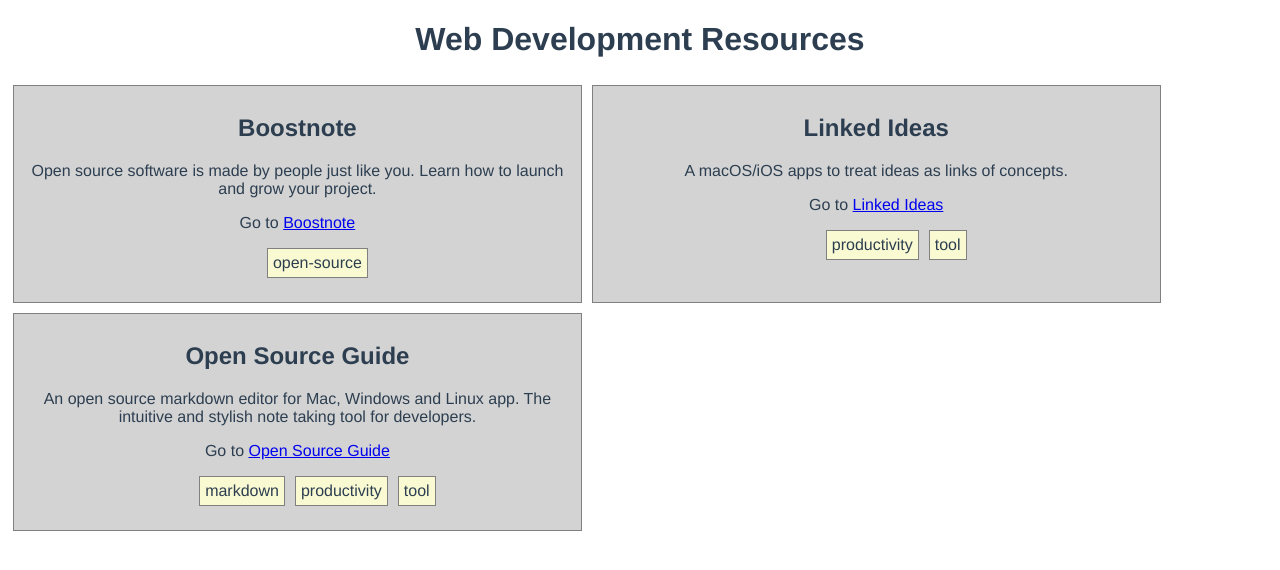
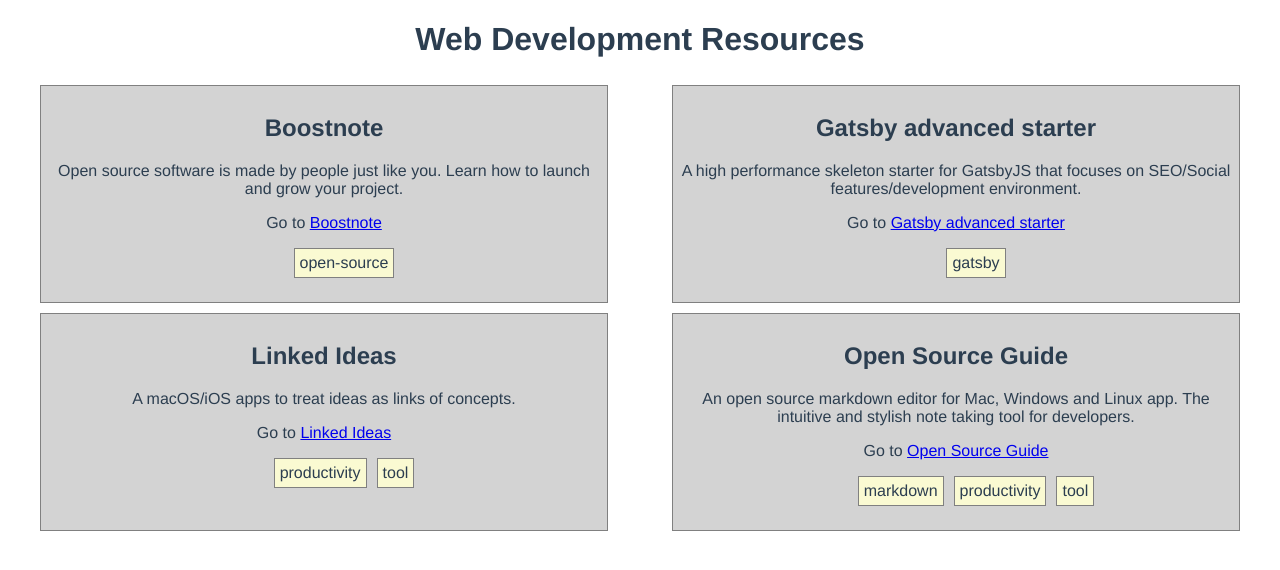
Before and after one commit to KJLarson/WebDevResources-Vue, a Vue app: page / in a window 1280 px wide. Shown: the top 570 px of the page. Built offline with nearby package versions, Linux system fonts and the light colour scheme.

Commit message:
delete Vue favicon, add computed property to alphabetize sites by name

```diff
--- a/public/index.html
+++ b/public/index.html
@@ -4,8 +4,7 @@
     <meta charset="utf-8">
     <meta http-equiv="X-UA-Compatible" content="IE=edge">
     <meta name="viewport" content="width=device-width,initial-scale=1.0">
-    <link rel="icon" href="<%= BASE_URL %>favicon.ico">
-    <title>codesandbox</title>
+    <title>Web Development Resources</title>
   </head>
   <body>
     <noscript>
--- a/src/components/resources.vue
+++ b/src/components/resources.vue
@@ -2,7 +2,7 @@
 
 <template>
   <div id="container">
-    <div class="card" v-for="site in websites" v-bind:key="site.id">
+    <div class="card" v-for="(site, index) in alphaWebsites" :key="index">
       <div class="card-body">
         <h2 class="card-title">{{ site.name }}</h2>
         <p>{{ site.description }}</p>
@@ -11,7 +11,7 @@
           <a v-bind:href="site.url">{{ site.name }}</a>
         </p>
         <ul class="tags">
-          <li v-for="tag in site.tags">{{ tag.name }}</li>
+          <li v-for="(tag, index) in site.tags" :key="index">{{ tag.name }}</li>
         </ul>
       </div>
     </div>
@@ -29,7 +29,6 @@
     return {
       websites: [
         {
-          id: 1,
           name: "Boostnote",
           url: "https://boostnote.io/",
           description:
@@ -37,14 +36,12 @@
           tags: [{ name: "open-source" }]
         },
         {
-          id: 2,
           name: "Linked Ideas",
           url: "http://fespinoza.github.io/LinkedIdeas/",
           description: "A macOS/iOS apps to treat ideas as links of concepts.",
           tags: [{ name: "productivity" }, { name: "tool" }]
         },
         {
-          id: 3,
           name: "Open Source Guide",
           url: "https://opensource.guide/",
           description:
@@ -54,9 +51,33 @@
             { name: "productivity" },
             { name: "tool" }
           ]
+        },
+        {
+          name: "Gatsby advanced starter",
+          url: "https://github.com/Vagr9K/gatsby-advanced-starter",
+          description:
+            "A high performance skeleton starter for GatsbyJS that focuses on SEO/Social features/development environment.",
+          tags: [
+            { name: "gatsby" }
+          ]
         }
       ]
     };
+  },
+  computed: {
+    alphaWebsites: function() {
+      return this.websites.sort(function(a, b) {
+        let nameA = a.name.toUpperCase();
+        let nameB = b.name.toUpperCase();
+        if (nameA < nameB) {
+          return -1;
+        }
+        if (nameA > nameB) {
+          return 1;
+        }
+        return 0;
+      });
+    }
   }
 };
 </script>
@@ -70,6 +91,7 @@
 #container {
   display: flex;
   flex-wrap: wrap;
+  justify-content: space-around;
 }
 
 .card {
```
Also changed, not shown: 1 other file (tests, documents, lock files or other folders).
